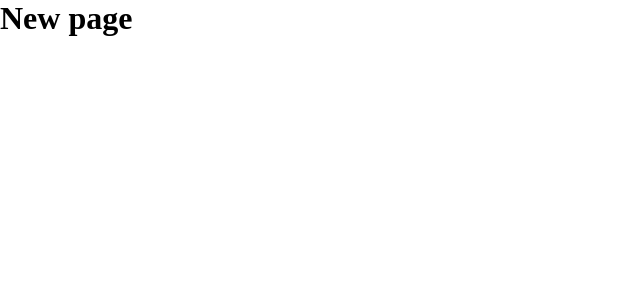
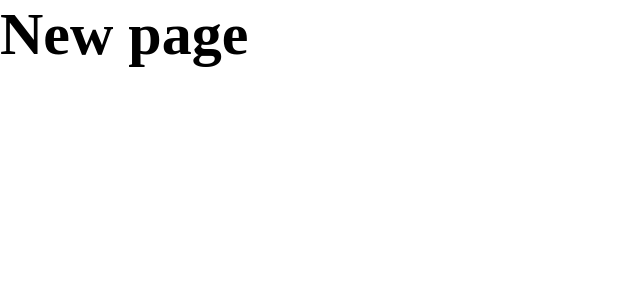
Before and after one commit to dorteks/lendsqr-fe-test, a Next.js app: page / in a window 1280 px wide. Shown: the top 300 px of the page, without its empty margins (0-640 px from the left). Built offline with nearby package versions, Linux system fonts and the light colour scheme.

Commit message:
chore: setup scss module

```diff
--- a/package.json
+++ b/package.json
@@ -18,6 +18,7 @@
     "next": "13.1.6",
     "react": "18.2.0",
     "react-dom": "18.2.0",
+    "sass": "^1.58.0",
     "typescript": "4.9.5"
   }
 }
--- a/src/pages/index.tsx
+++ b/src/pages/index.tsx
@@ -1,4 +1,5 @@
 import Head from "next/head";
+import abc from "../styles/abc.module.scss";
 
 export default function Home() {
   return (
@@ -10,7 +11,7 @@ export default function Home() {
         <link rel="icon" href="/favicon.ico" />
       </Head>
       <main>
-        <h1>New page</h1>
+        <h1 className={abc.title}>New page</h1>
       </main>
     </>
   );
--- /dev/null
+++ b/src/styles/abc.module.scss
@@ -0,0 +1,3 @@
+.title {
+  font-size: 60px;
+}
```
Also changed, not shown: 1 other file (tests, documents, lock files or other folders).
